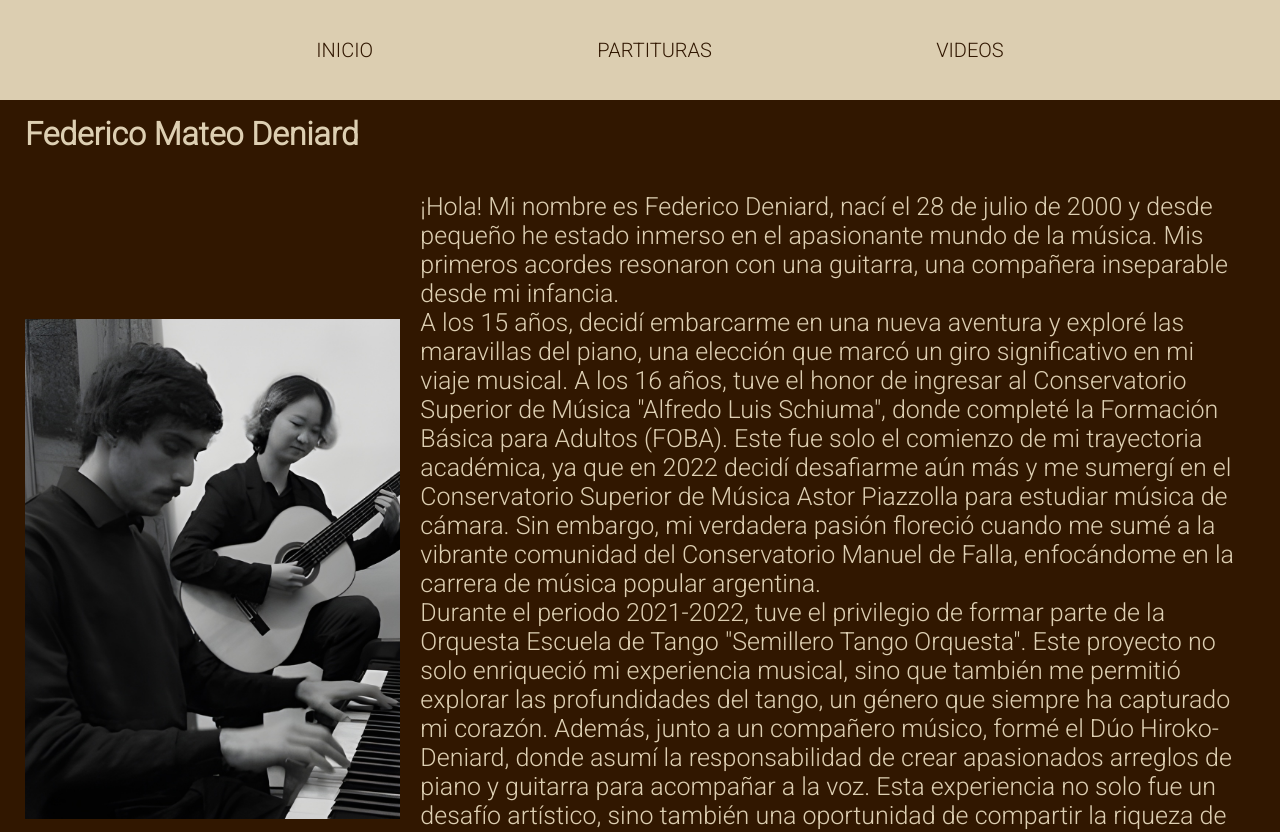
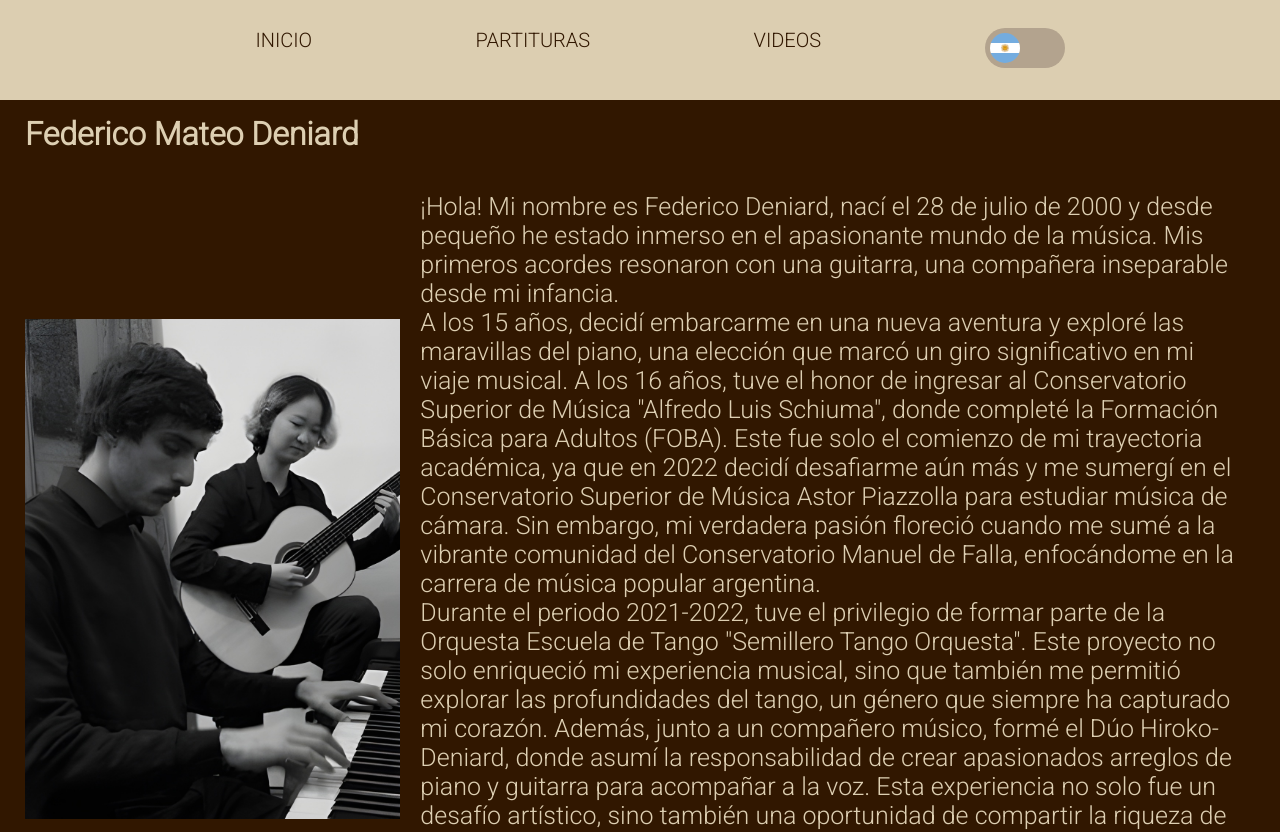
Before and after one commit to FedericoDeniard/practice-page, a plain HTML site: page pages/index/index.html in a window 1280 px wide. Shown: the top 832 px of the page. Drawn offline with Linux system fonts and the light colour scheme.

Commit message:
language button added as component and made into nav

```diff
--- a/assets/components/nav/topnav.js
+++ b/assets/components/nav/topnav.js
@@ -5,12 +5,14 @@ class topNav extends HTMLElement{
     connectedCallback(){
         this.innerHTML =
     `<link rel="stylesheet" type="text/css" href="../../assets/components/nav/topnav.css">
+    <script type="module" src="../../index.js"></script>
     <div class="nav-container">
         <nav class="nav">
             <ul>
                 <li><a class="botonera" href="../index/index.html">INICIO</a></li>
                 <li><a class="botonera" href="../partituras/partituras.html">PARTITURAS</a></li>
                 <li><a class="botonera" href="../videos/videos.html">VIDEOS</a></li>
+                <li><switch-language></switch-language></li>
             </ul>
         </nav>
     </div>`
--- /dev/null
+++ b/assets/components/switch/switch.css
@@ -0,0 +1,43 @@
+.wrap-toggle {
+    position: relative;
+  }
+
+  .switch {
+    position: relative;
+    display: inline-block;
+    width: 80px;
+    height: 40px;
+    background-color: #b3a38e;
+    border-radius: 40px;
+    cursor: pointer;
+  }
+
+  .switch::after {
+    content: "";
+    position: absolute;
+    width: 30px;
+    height: 30px;
+    border-radius: 30px;
+    background-image: url(./argentina.svg);
+    background-size: cover;
+    background-position: center;
+    left: 5px;
+    top: 5px;
+    transition: all 0.4s;
+  }
+
+  input[type="checkbox"]:checked + .switch::after {
+    transform: translateX(40px);
+    background-image: url(./british.svg);
+    background-size: cover;
+    background-position: center;
+  }
+
+  input[type="checkbox"]:checked + .switch {
+    background-color: #8e7147;
+  }
+
+  .offscreen {
+    position: absolute;
+    left: -99999999999vw;
+  }
--- /dev/null
+++ b/assets/components/switch/switch.js
@@ -0,0 +1,15 @@
+
+class switchLanguage extends HTMLElement{
+    constructor(){
+        super();
+    }
+  connectedCallback() {
+    this.innerHTML =
+      `<link rel="stylesheet" type="text/css" href="../../assets/components/switch/switch.css">
+      <div class="wrap-toggle">
+      <input type="checkbox" id="toggle" class="offscreen">
+      <label for="toggle" class="switch"></label>
+    </div>`;
+  }
+}
+window.customElements.define("switch-language", switchLanguage);
--- a/index.js
+++ b/index.js
@@ -1,2 +1,3 @@
 import "./assets/components/comp-footer/comp-footer.js"
 import "./assets/components/nav/topnav.js"
+import "./assets/components/switch/switch.js"
```
Also changed, not shown: pages/index/index.html (+1 -0 lines), assets/components/switch/argentina.svg (added), assets/components/switch/british.svg (added).
